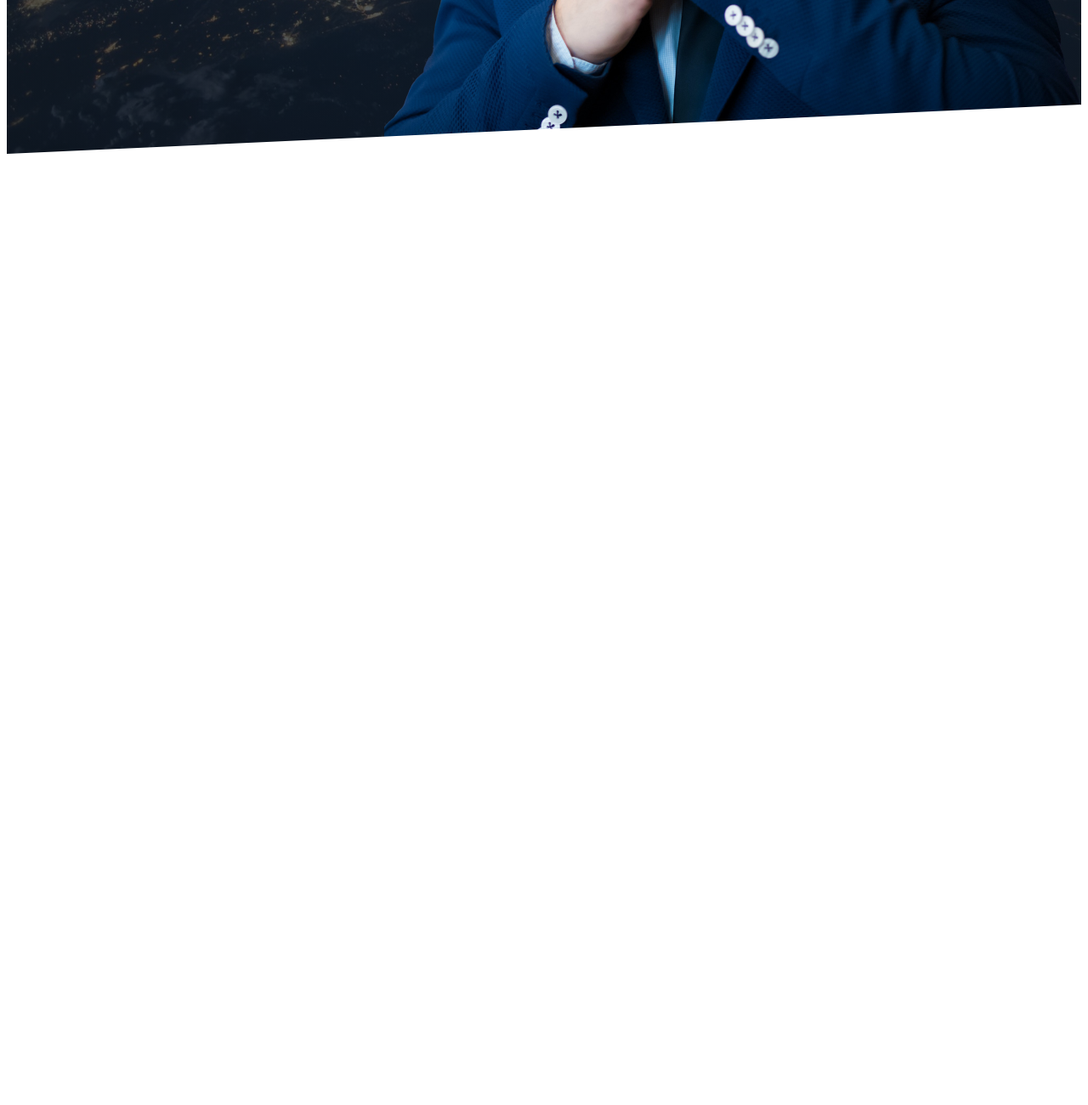
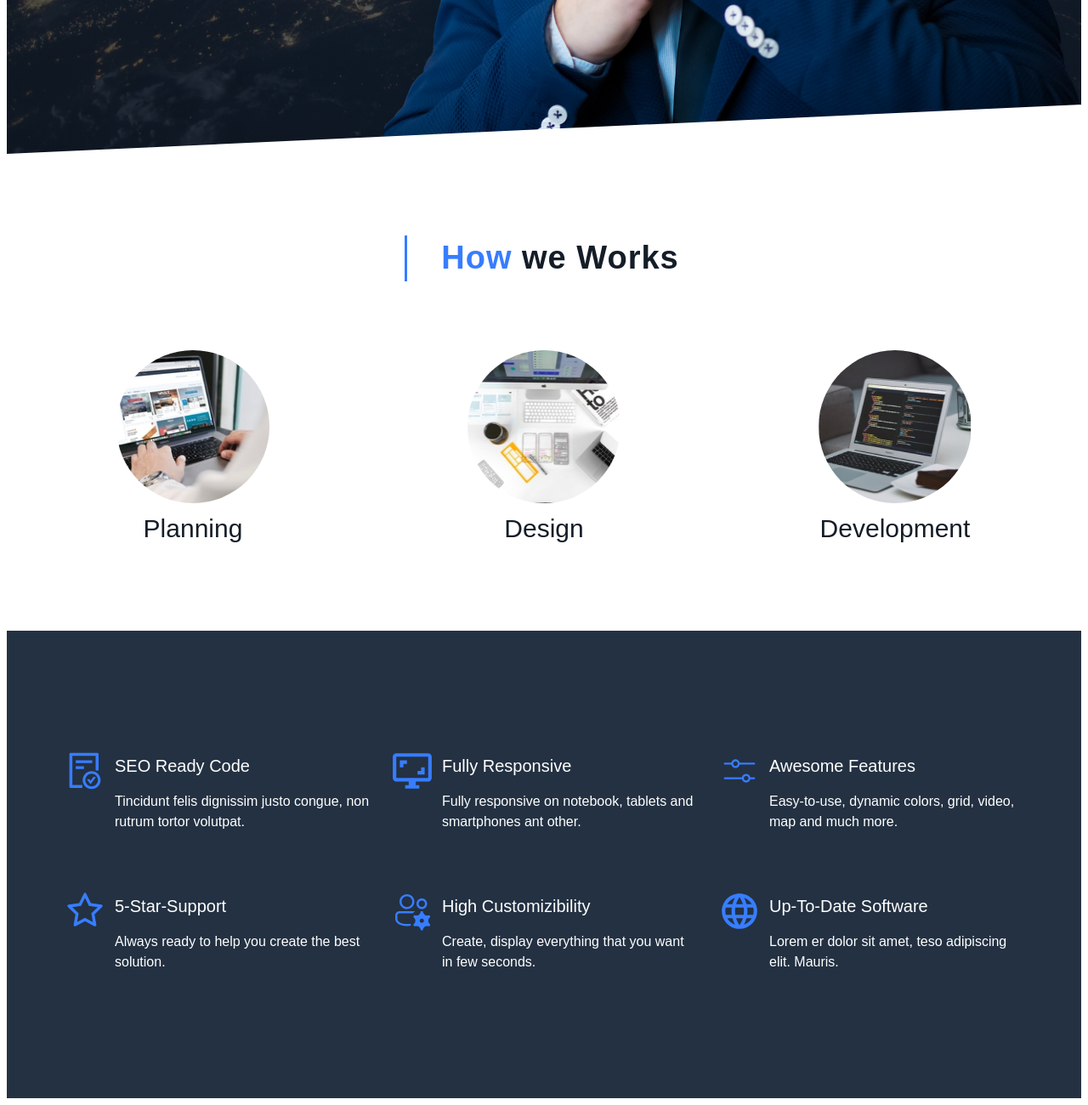
Before and after one commit to Somov-Eugene/webTech, a website: page #src/index.html in a window 1280 px wide. Shown: the part 823-2123 px from the top of the page at 85% size. Before the commit the page ends 1012 px from the top, so only its background shows below. Drawn offline with nearby package versions, Linux system fonts and the light colour scheme; files that its build step writes are made by us from their sources; a web font is replaced by a local one.

Commit message:
Added layout section 'How we Works'

```diff
--- a/#src/index.html
+++ b/#src/index.html
@@ -33,6 +33,82 @@
     </section>
     <!-- /.hero -->
 
+    <section class="how site-wrapper">
+      <div class="how-works">
+        <div class="container">
+          <h2 class="how-works__title"><span>How</span> we Works</h2>
+
+          <ul class="list-reset how-works__list flex">
+            <li class="how-works__item flex">
+              <img class="how-works__item-img" src="img/item-planning.jpg" alt="Planning"
+                width="180" height="180" aria-hidden="true" />
+              <span class="how-works__item-text">Planning</span>
+            </li>
+            <li class="how-works__item flex">
+              <img class="how-works__item-img" src="img/item-design.jpg" alt="Design"
+                width="180" height="180" aria-hidden="true" />
+              <span class="how-works__item-text">Design</span>
+            </li>
+            <li class="how-works__item flex">
+              <img class="how-works__item-img" src="img/item-development.jpg" alt="Development"
+                width="180" height="180" aria-hidden="true" />
+              <span class="how-works__item-text">Development</span>
+            </li>
+          </ul>
+        </div>
+      </div>
+
+      <div class="features">
+        <div class="container">
+          <ul class="list-reset grid features__list">
+            <li class="features__item flex">
+              <img class="features__item-icon" src="img/icon-how-1.svg" alt="Icon" width="50" height="50" aria-hidden="true" />
+              <div class="features__item-text">
+                <h3 class="features__item-title">SEO Ready Code</h3>
+                <p class="features__item-descripton">Tincidunt felis dignissim justo congue, non rutrum tortor volutpat.</p>
+              </div>
+            </li>
+            <li class="flex features__item">
+              <img class="features__item-icon" src="img/icon-how-2.svg" alt="Icon" width="50" height="50" aria-hidden="true" />
+              <div class="features__item-text">
+                <h3 class="features__item-title">Fully Responsive</h3>
+                <p class="features__item-descripton">Fully responsive on notebook, tablets and smartphones ant other.</p>
+              </div>
+            </li>
+            <li class="flex features__item">
+              <img class="features__item-icon" src="img/icon-how-3.svg" alt="Icon" width="50" height="50" aria-hidden="true" />
+              <div class="features__item-text">
+                <h3 class="features__item-title">Awesome Features</h3>
+                <p class="features__item-descripton">Easy-to-use, dynamic colors, grid, video, map and much more.</p>
+              </div>
+            </li>
+            <li class="flex features__item">
+              <img class="features__item-icon" src="img/icon-how-4.svg" alt="Icon" width="50" height="50" aria-hidden="true" />
+              <div class="features__item-text">
+                <h3 class="features__item-title">5-star-support</h3>
+                <p class="features__item-descripton">Always ready to help you create the best solution.</p>
+              </div>
+            </li>
+            <li class="flex features__item">
+              <img class="features__item-icon" src="img/icon-how-5.svg" alt="Icon" width="50" height="50" aria-hidden="true" />
+              <div class="features__item-text">
+                <h3 class="features__item-title">High Customizibility</h3>
+                <p class="features__item-descripton">Create, display everything that you want in few seconds.</p>
+              </div>
+            </li>
+            <li class="flex features__item">
+              <img class="features__item-icon" src="img/icon-how-6.svg" alt="Icon" width="50" height="50" aria-hidden="true" />
+              <div class="features__item-text">
+                <h3 class="features__item-title">Up-to-date Software</h3>
+                <p class="features__item-descripton">Lorem er dolor sit amet, teso adipiscing elit. Mauris.</p>
+              </div>
+            </li>
+          </ul>
+        </div>
+      </div>
+    </section>
+    <!-- /.how-works -->
+
   </main>
 
   @@include("_footer.html")
```
